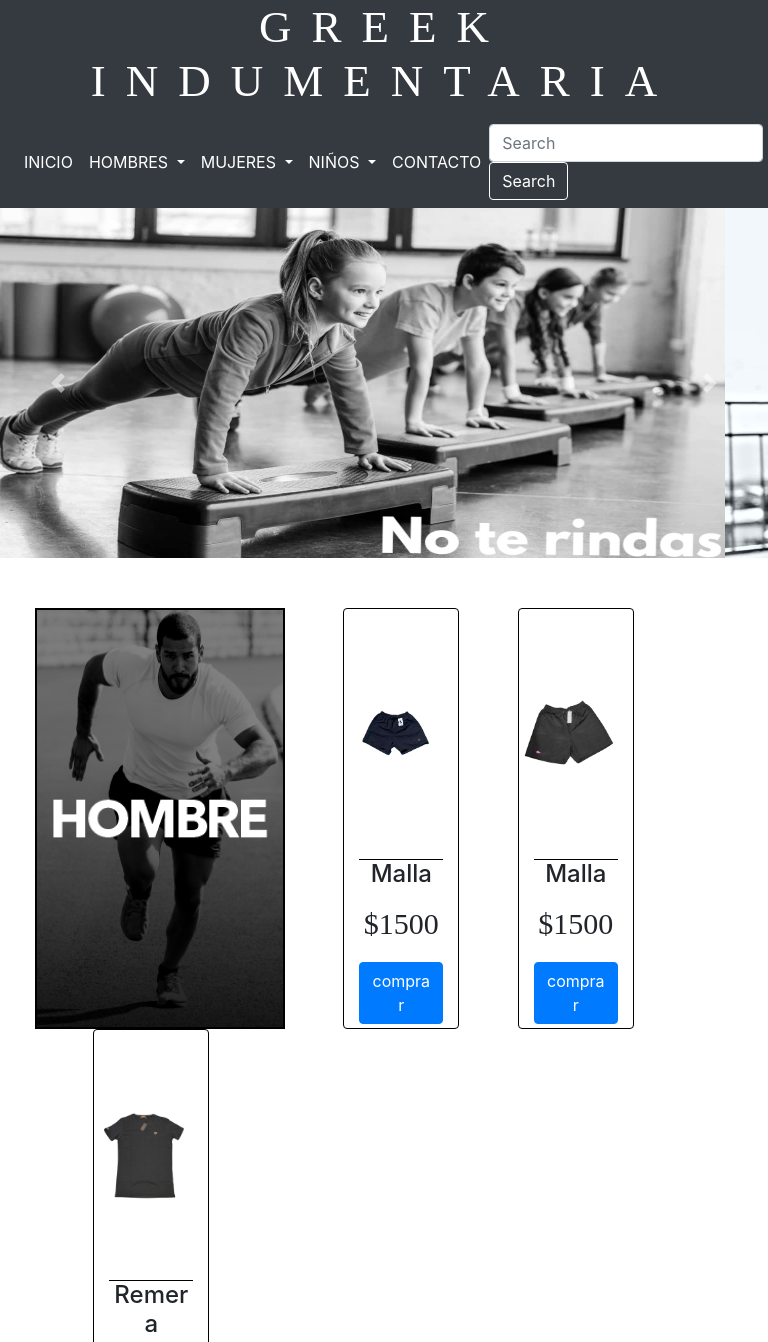
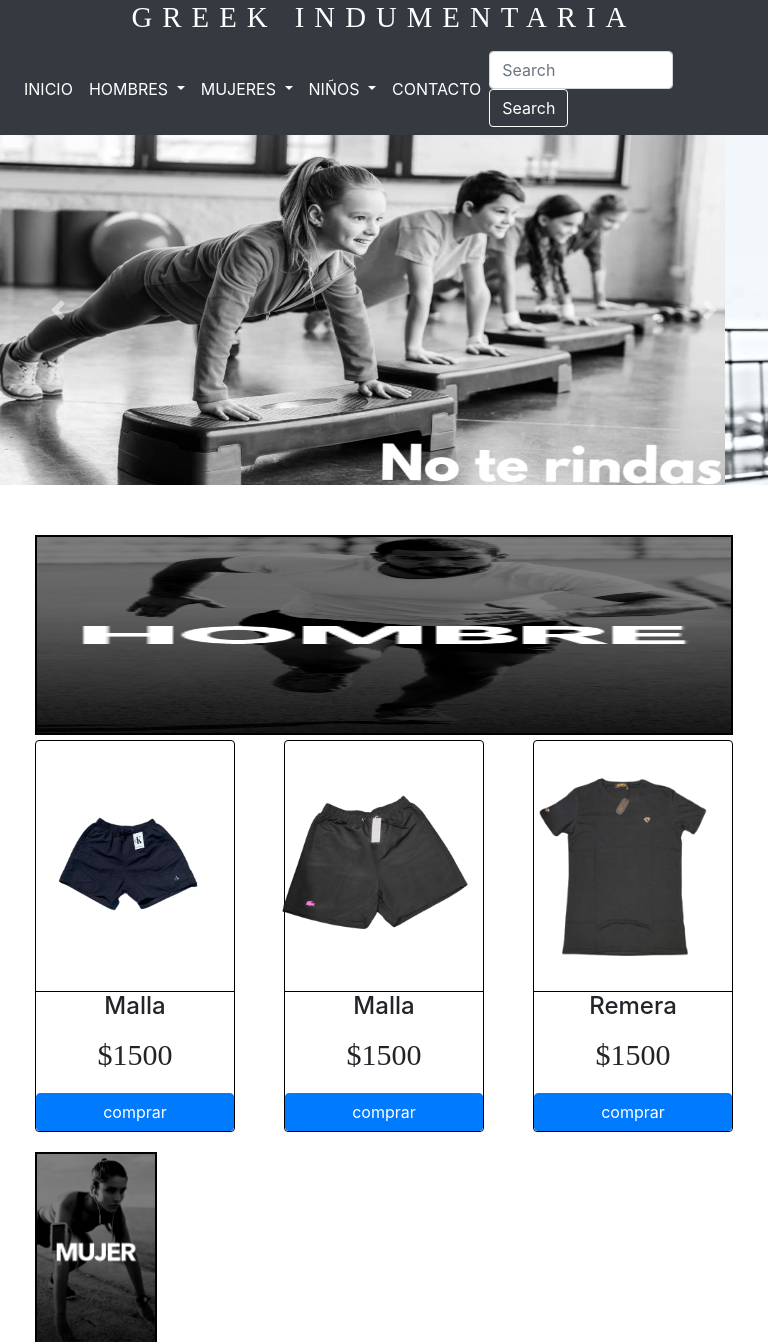
Before and after one commit to pabloandresguacci/GreekIndumentaria, a plain HTML site: page index.html in a window 768 px wide. Shown: the top 1342 px of the page. Drawn offline with nearby package versions, Linux system fonts and the light colour scheme.

Commit message:
agregue responsive en 320 hasta 768

```diff
--- a/CSS/style.scss
+++ b/CSS/style.scss
@@ -308,7 +308,7 @@ background-color: black!important;
     margin: 5px;
   }
   .card{
-    width: 100%;
+    width: 95%;
     height: 400px;
     margin: 5px;
   }
@@ -334,4 +334,50 @@ background-color: black!important;
   .div__imagenes{
     width: 100%;
   }
+  .section__hombres--alineacion{
+    text-align: center;
+    display: flex;
+    margin: 5px;
+    justify-content: center;
+  }
 }
+
+@media only screen and (min-width: 481px) and (max-width:768px){
+  .header--widht{
+    width: 100%;
+  }
+  .header__h1--animacion{
+    width: 100%;
+  }
+  .form-inline{
+    width: 50%;
+  }
+  .form-control{
+    width: 70% !important;
+  }
+  .header__h1--animacion {
+
+    font-size: 180%;
+    letter-spacing: 10px;
+}
+.card{
+  width: 200px;
+}
+.img1{
+  width: 100%;
+  height: 200px;
+}
+section.row.div__section__hombres--margin{
+  display: flex;
+  flex-direction: column;
+}
+.div__seccion__productos--width{
+  display: flex;
+    flex-direction: row;
+    justify-content: space-between;
+  margin-top: 5px;
+}
+.imagenesMain{
+  width: 105%;
+}
+}
--- a/index.html
+++ b/index.html
@@ -102,8 +102,10 @@
           <div class="div__imagenes">
             <img src="imagenes/hombre.png" alt="" class="img1" />
           </div>
+          <div class="div__seccion__productos--width">
+
           <div
-            class="card col-sm-2 offset-sm-1 col-md-2 offset-md-1 offset-xl-1 col-xl-2"
+            class="card "
           >
             <img src="imagenes/Mallashombre1-removebg-preview.png" alt="imagenesNiños"class="imagenesMain" />
             <div class="card-body">
@@ -113,7 +115,7 @@
             </div>
           </div>
           <div
-            class="card col-sm-2 offset-sm-1 col-md-2 offset-md-1 offset-xl-1 col-xl-2"
+            class="card "
           >
             <img src="imagenes/mallashombre2.png" alt="imagenesNiños" class="imagenesMain"/>
             <div class="card-body">
@@ -123,7 +125,7 @@
             </div>
           </div>
           <div
-            class="card col-sm-2 offset-sm-1 col-md-2 offset-md-1 offset-xl-1 col-xl-2"
+            class="card "
           >
             <img src="imagenes/Remerahombre1.png" alt="imagenesNiños"class="imagenesMain" />
             <div class="card-body">
@@ -132,14 +134,17 @@
               <a href="#" class="btn btn-primary">comprar</a>
             </div>
           </div>
+        </div>
         </section>
 
         <section class="row div__section__mujeres--margin">
           <div class="div__imagenes">
             <img src="imagenes/mujer.png" alt="" class="img1" />
           </div>
+          <div class="div__seccion__productos--width">
+
           <div
-            class="card col-sm-2 offset-sm-1 col-md-2 offset-md-1 offset-xl-1 col-xl-2"
+            class="card "
           >
             <img src="imagenes/Calzasmujer1.png" alt="imagenesNiños"class="imagenesMain" />
             <div class="card-body">
@@ -149,7 +154,7 @@
             </div>
           </div>
           <div
-            class="card col-sm-2 offset-sm-1 col-md-2 offset-md-1 offset-xl-1 col-xl-2"
+            class="card "
           >
             <img src="imagenes/Calzasmujer2.png" alt="imagenesNiños"class="imagenesMain" />
             <div class="card-body">
@@ -159,7 +164,7 @@
             </div>
           </div>
           <div
-            class="card col-sm-2 offset-sm-1 col-md-2 offset-md-1 offset-xl-1 col-xl-2"
+            class="card "
           >
             <img src="imagenes/Calzasmujer3.png" alt="imagenesNiños" class="imagenesMain"/>
             <div class="card-body">
@@ -168,13 +173,14 @@
               <a href="#" class="btn btn-primary">comprar</a>
             </div>
           </div>
+        </div>
         </section>
         <section class="row div__section__niños--margin">
           <div class="div__imagenes">
             <img src="imagenes/niños.png" alt="" class="img1" />
           </div>
           <div
-            class="card col-sm-2 offset-sm-1 col-md-2 offset-md-1 offset-xl-1 col-xl-2"
+            class="card "
           >
             <img src="imagenes/conjuntoniño1.png" alt="imagenesNiños" class="imagenesMain"/>
             <div class="card-body">
@@ -184,7 +190,7 @@
             </div>
           </div>
           <div
-            class="card col-sm-2 offset-sm-1 col-md-2 offset-md-1 offset-xl-1 col-xl-2"
+            class="card "
           >
             <img src="imagenes/conjuntoniño2.png" alt="imagenesNiños" class="imagenesMain"/>
             <div class="card-body">
@@ -194,7 +200,7 @@
             </div>
           </div>
           <div
-            class="card col-xs-12 offset-sm-1 col-md-2 offset-md-1 offset-xl-1 col-xl-2"
+            class="card "
           >
             <img src="imagenes/ConjuntosNiños3.png" alt="imagenesNiños" class="imagenesMain"/>
             <div class="card-body">
```
Also changed, not shown: CSS/style.css, 1 other file.
